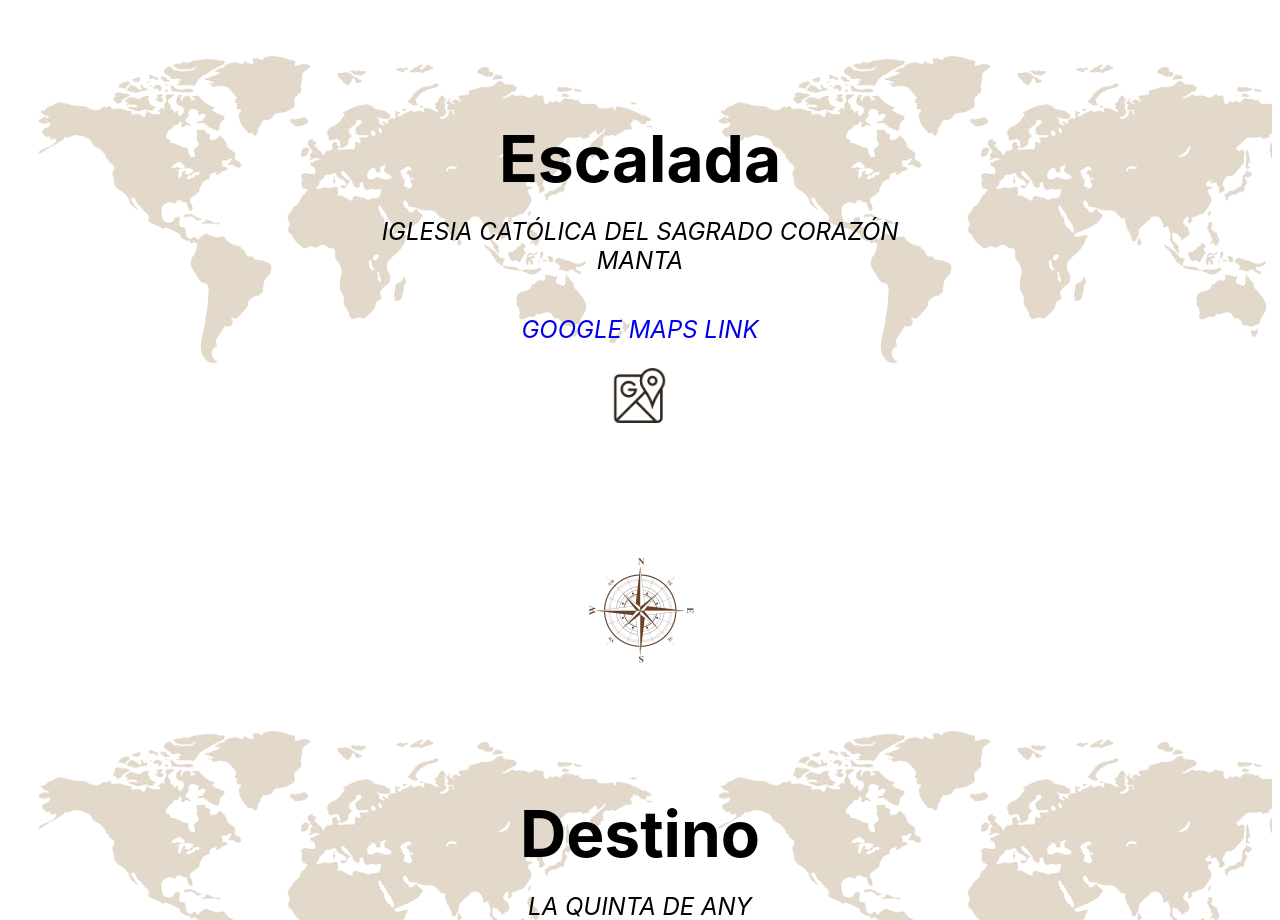
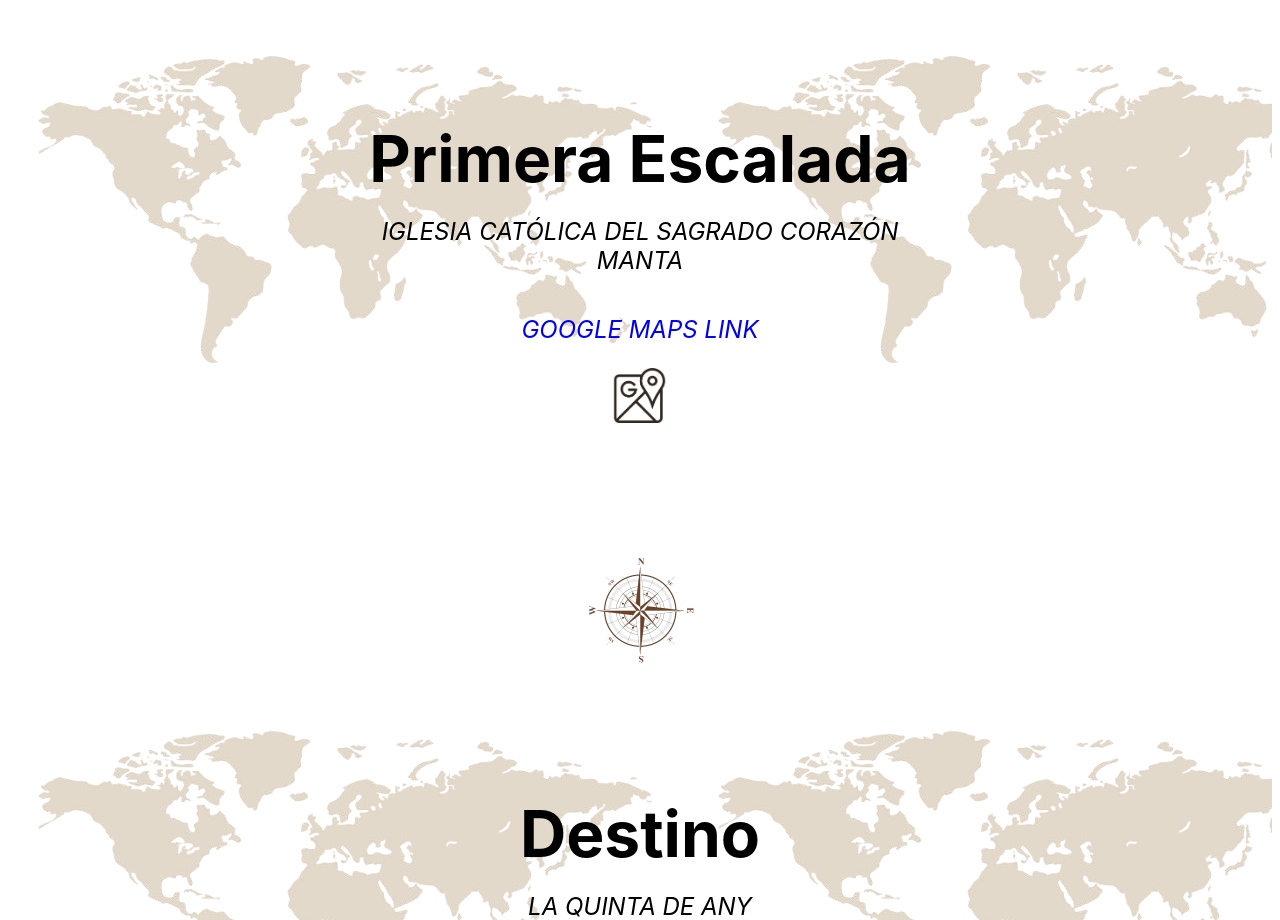
Before and after one commit to CristopherVanegas/BodaNicoleRo, a React (Vite) app in the folder boda_nicole_ro/: page / in a window 1280 px wide. Shown: the part 2960-3880 px from the top of the page. Built offline with nearby package versions, Linux system fonts and the light colour scheme; the HTML template or start-up script is replaced by a standard one; a web font is replaced by a local one.

Commit message:
Se cambió 'Escalada' a 'Primera Escalada'

```diff
--- a/boda_nicole_ro/src/components/Location/Escalada/Escalada.jsx
+++ b/boda_nicole_ro/src/components/Location/Escalada/Escalada.jsx
@@ -6,7 +6,7 @@
     return (
         <div className={styles.content}>
             <div className={styles.locationBox}>
-                <h3 className={styles.title}>Escalada</h3>
+                <h3 className={styles.title}>Primera Escalada</h3>
                 <p>Iglesia católica del sagrado corazón</p>
                 <p>Manta</p>
                 <a
```
